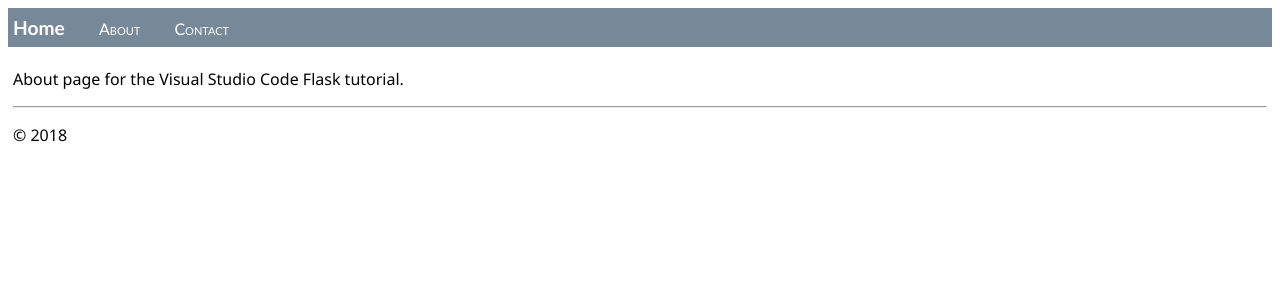
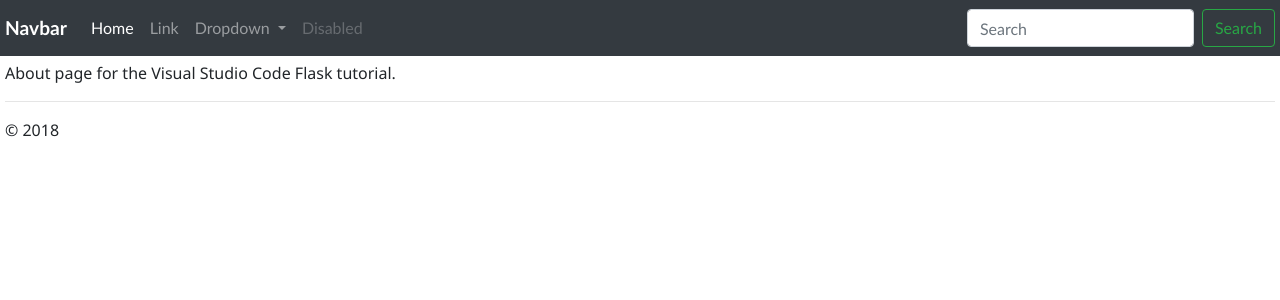
Before and after one commit to BiggestChris/CS50-Final-Project-V1, a Flask app: page /about/ in a window 1280 px wide. Shown: the top 300 px of the page. Run offline with Flask 3, Linux system fonts and the light colour scheme.

Commit message:
Updating layout

```diff
--- a/app.py
+++ b/app.py
@@ -22,16 +22,6 @@
     return render_template("contact.html")
 
 
-@app.route("/hello/")
-@app.route("/hello/<name>")
-def hello_there(name = None):
-    return render_template(
-        "hello_there.html",
-        name=name,
-        date=datetime.now()
-    )
-
-
 @app.route("/api/data")
 def get_data():
     return app.send_static_file("data.json")
--- a/templates/layout.html
+++ b/templates/layout.html
@@ -2,16 +2,55 @@
 <html>
     <head>
         <meta charset="utf-8" />
+
+        <!-- Bootstrap CSS -->
+        <link rel="stylesheet" href="https://cdn.jsdelivr.net/npm/bootstrap@4.3.1/dist/css/bootstrap.min.css" integrity="sha384-ggOyR0iXCbMQv3Xipma34MD+dH/1fQ784/j6cY/iJTQUOhcWr7x9JvoRxT2MZw1T" crossorigin="anonymous">
+
+        <!-- My own CSS -->
+        <link rel="stylesheet" href="static/site.css" />
+
         <title>{% block title %}{% endblock %}</title>
-        <link rel="stylesheet" type="text/css" href="{{ url_for('static', filename='site.css')}}" />
+
     </head>
 
     <body>
-        <div class="navbar">
-            <a href="{{ url_for('home') }}" class="navbar-brand">Home</a>
-            <a href="{{ url_for('about') }}" class="navbar-item">About</a>
-            <a href="{{ url_for('contact') }}" class="navbar-item">Contact</a>
-        </div>
+
+        <!-- From Bootstrap site -->
+        <nav class="navbar navbar-expand-lg navbar-dark bg-dark">
+            <a class="navbar-brand" href="#">Navbar</a>
+            <button class="navbar-toggler" type="button" data-toggle="collapse" data-target="#navbarSupportedContent" aria-controls="navbarSupportedContent" aria-expanded="false" aria-label="Toggle navigation">
+              <span class="navbar-toggler-icon"></span>
+            </button>
+
+            <div class="collapse navbar-collapse" id="navbarSupportedContent">
+              <ul class="navbar-nav mr-auto">
+                <li class="nav-item active">
+                  <a class="nav-link" href="#">Home <span class="sr-only">(current)</span></a>
+                </li>
+                <li class="nav-item">
+                  <a class="nav-link" href="#">Link</a>
+                </li>
+                <li class="nav-item dropdown">
+                  <a class="nav-link dropdown-toggle" href="#" id="navbarDropdown" role="button" data-toggle="dropdown" aria-haspopup="true" aria-expanded="false">
+                    Dropdown
+                  </a>
+                  <div class="dropdown-menu" aria-labelledby="navbarDropdown">
+                    <a class="dropdown-item" href="#">Action</a>
+                    <a class="dropdown-item" href="#">Another action</a>
+                    <div class="dropdown-divider"></div>
+                    <a class="dropdown-item" href="#">Something else here</a>
+                  </div>
+                </li>
+                <li class="nav-item">
+                  <a class="nav-link disabled" href="#">Disabled</a>
+                </li>
+              </ul>
+              <form class="form-inline my-2 my-lg-0">
+                <input class="form-control mr-sm-2" type="search" placeholder="Search" aria-label="Search">
+                <button class="btn btn-outline-success my-2 my-sm-0" type="submit">Search</button>
+              </form>
+            </div>
+        </nav>
 
         <div class="body-content">
             {% block content %}
@@ -21,5 +60,11 @@
                 <p>&copy; 2018</p>
             </footer>
         </div>
+
+        <!-- Necessary Bootstrap scripts -->
+        <script src="https://code.jquery.com/jquery-3.3.1.slim.min.js" integrity="sha384-q8i/X+965DzO0rT7abK41JStQIAqVgRVzpbzo5smXKp4YfRvH+8abtTE1Pi6jizo" crossorigin="anonymous"></script>
+        <script src="https://cdn.jsdelivr.net/npm/popper.js@1.14.7/dist/umd/popper.min.js" integrity="sha384-UO2eT0CpHqdSJQ6hJty5KVphtPhzWj9WO1clHTMGa3JDZwrnQq4sF86dIHNDz0W1" crossorigin="anonymous"></script>
+        <script src="https://cdn.jsdelivr.net/npm/bootstrap@4.3.1/dist/js/bootstrap.min.js" integrity="sha384-JjSmVgyd0p3pXB1rRibZUAYoIIy6OrQ6VrjIEaFf/nJGzIxFDsf4x0xIM+B07jRM" crossorigin="anonymous"></script>
+
     </body>
 </html>
```
Also changed, not shown: templates/hello_there.html (deleted, +0 -15 lines).
